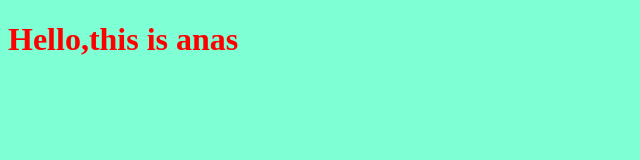
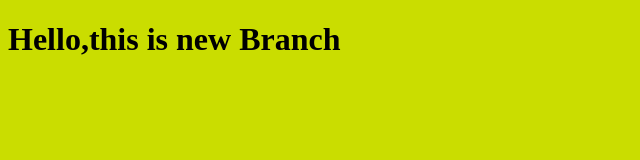
Before and after one commit to AnasOdouchene/Myproject, a plain HTML site: page index.html in a window 1280 px wide. Shown: the whole page, without its empty margins (0-640 px from the left). Drawn offline with Linux system fonts and the light colour scheme.

Commit message:
Changing style for the title

```diff
--- a/index.html
+++ b/index.html
@@ -7,7 +7,7 @@
     <link rel="stylesheet" href="style.css">
 </head>
 <body>
-    <h1>Hello,this is anas</h1>
+    <h1>Hello,this is new Branch</h1>
 
 
 
--- a/style.css
+++ b/style.css
@@ -1,6 +1,6 @@
 h1{
-    color: red;
+    color: black;
 }
 body{
-    background-color: aquamarine;
+    background-color: rgb(202, 221, 0);
 }
```
